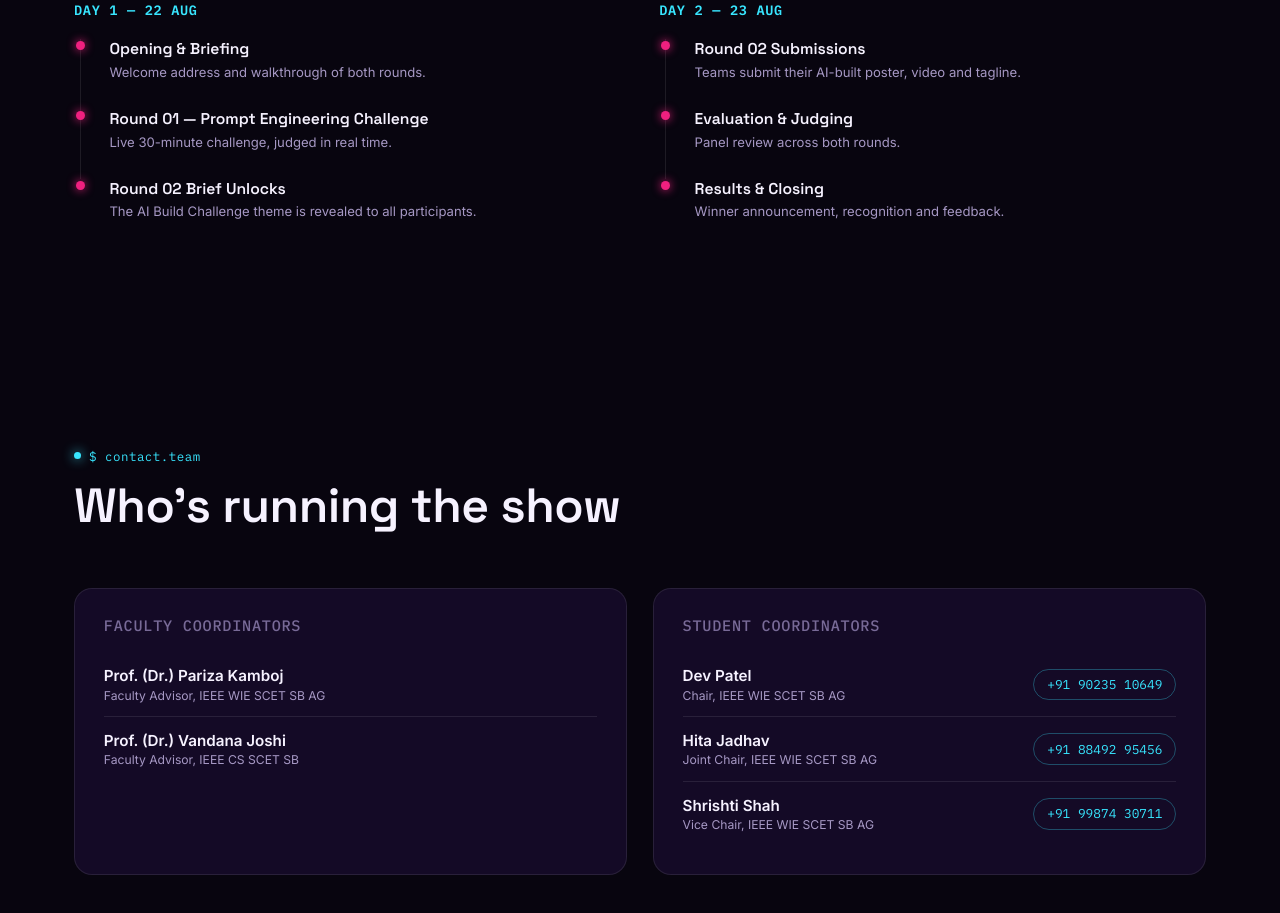
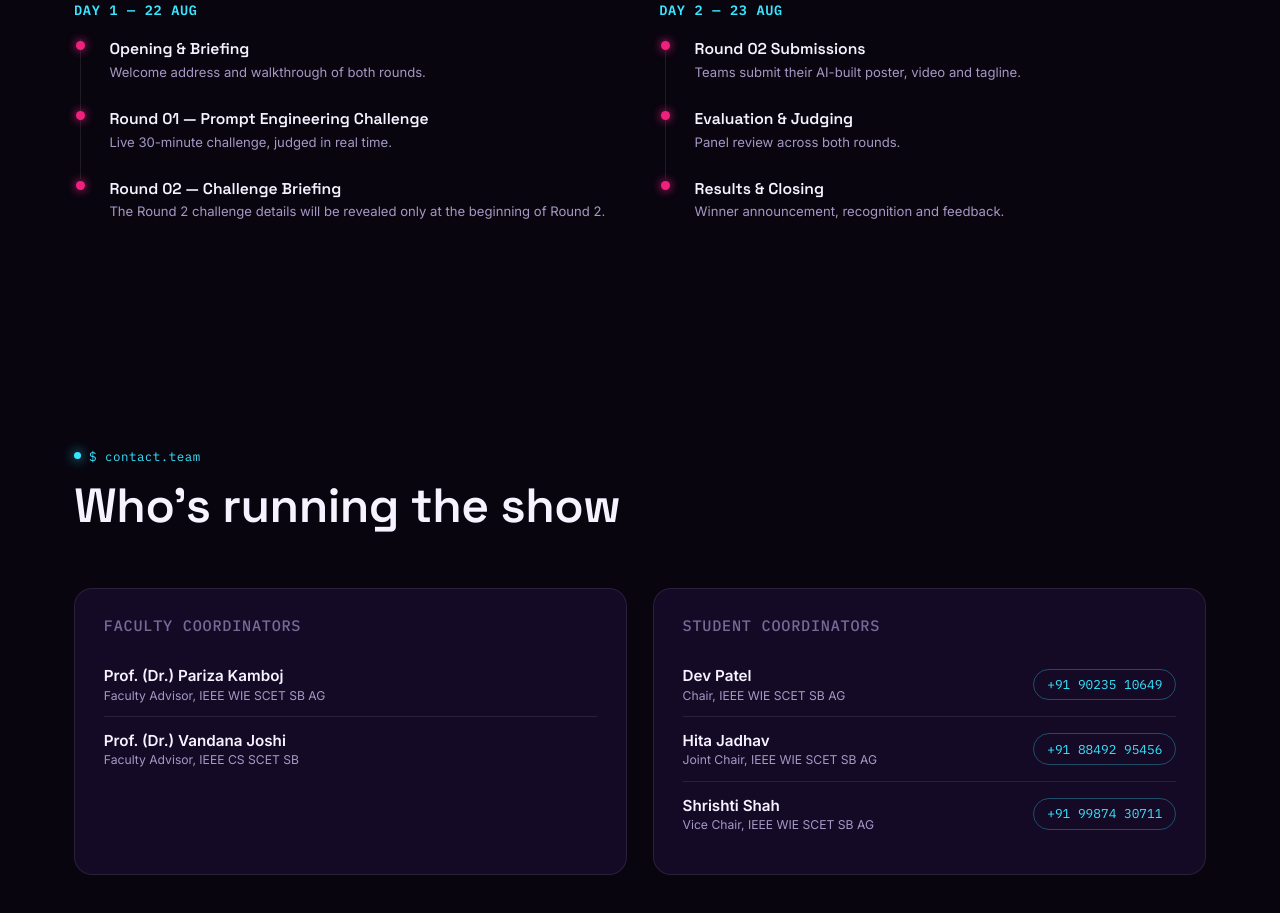
Before and after one commit to devpatelce2/Crea-Tech-2.O, a website: page index.html in a window 1280 px wide. Shown: the part 3371-4284 px from the top of the page. Drawn offline with Linux system fonts and the light colour scheme.

Commit message:
Update index.html

```diff
--- a/index.html
+++ b/index.html
@@ -401,7 +401,7 @@
       <h3>Day 1 — 22 Aug</h3>
       <div class="tl-item"><h4>Opening & Briefing</h4><p>Welcome address and walkthrough of both rounds.</p></div>
       <div class="tl-item"><h4>Round 01 — Prompt Engineering Challenge</h4><p>Live 30-minute challenge, judged in real time.</p></div>
-      <div class="tl-item"><h4>Round 02 Brief Unlocks</h4><p>The AI Build Challenge theme is revealed to all participants.</p></div>
+      <div class="tl-item"><h4>Round 02 — Challenge Briefing</h4><p>The Round 2 challenge details will be revealed only at the beginning of Round 2.</p></div>
     </div>
     <div class="day-col reveal">
       <h3>Day 2 — 23 Aug</h3>
```
